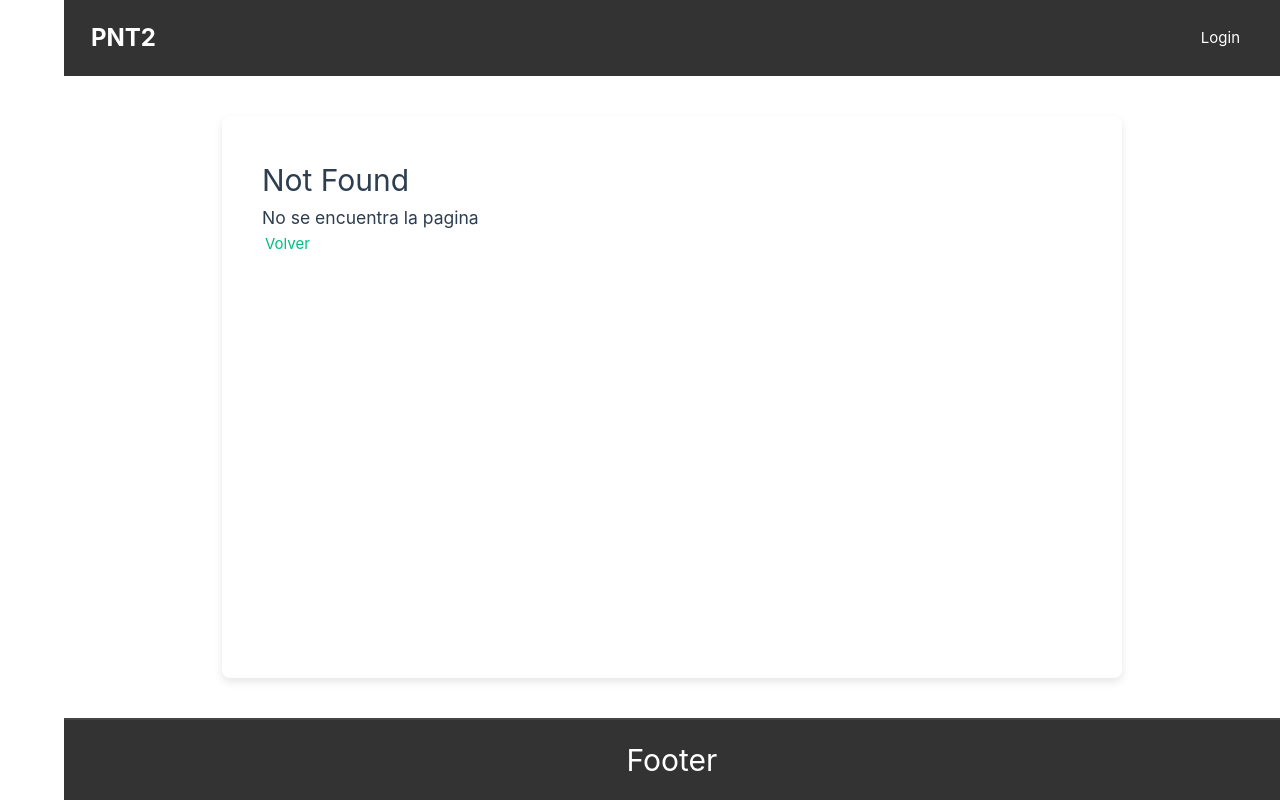
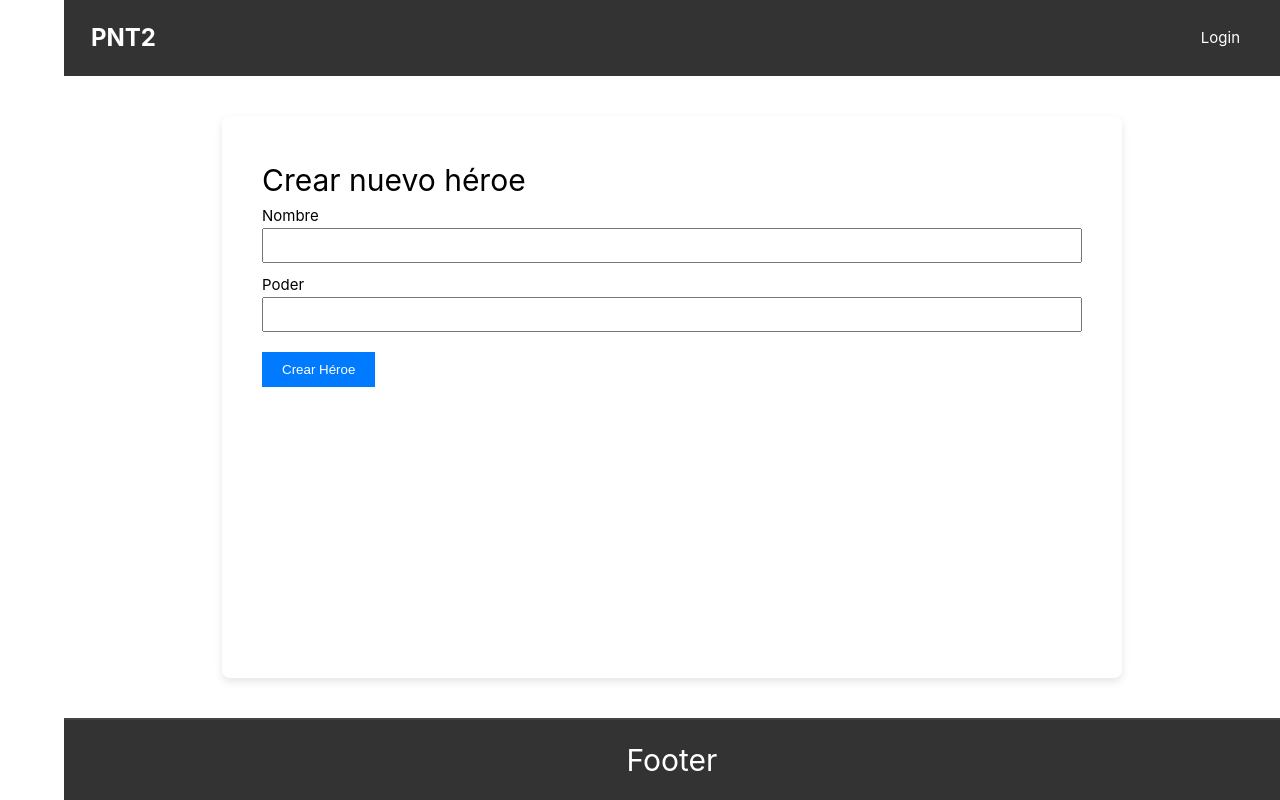
Before and after one commit to MatiasMonti/PNT2-TP_FINAL_SUPERHEROES, a Vue app: page /crearHeroe in a window 1280 px wide. Before the commit this address had no page. Shown: the top 800 px of the page. Built offline with nearby package versions, Linux system fonts and the light colour scheme; sample sign-in values are in the browser's storage.

Commit message:
boton crear heroe en vista Perfil con redireccion a vista CrearHeroe

```diff
--- a/src/router/index.js
+++ b/src/router/index.js
@@ -7,6 +7,7 @@ import Favorites from '@/views/Favorites.vue';
 import Perfil from '../views/Perfil.vue'
 import Biography from '@/views/Biography.vue';
 import BattleHistory from '@/views/BattleHistory.vue';
+import CrearHeroe from '@/views/CrearHeroe.vue';
 
 const routes = [
     {
@@ -68,6 +69,14 @@ const routes = [
         }
     },
     {
+        path: '/crearHeroe',
+        name: 'CrearHeroe',
+        component: CrearHeroe,
+        meta:{
+            requiereAuth: true
+        }
+    },
+    {
         path: '/:pathMatch(.*)*',
         name: 'NotFound',
         component: NotFound
--- a/src/stores/heroApiStore.js
+++ b/src/stores/heroApiStore.js
@@ -4,10 +4,13 @@ import axios from 'axios';
 export const useHeroApiStore = defineStore('heroApiStore', {
     state: () => ({
         heroes: [],
-        heroBiography : null
+        heroBiography : null,
+        customHeroes : []
     }),
     getters: {
-
+        // allHeroes(state) {
+        //     return [...state.heroes, ...state.customHeroes];
+        // }
     },
     actions: {
         async fetchHeroes(filter){
@@ -50,5 +53,19 @@ export const useHeroApiStore = defineStore('heroApiStore', {
                 console.error('El error es: ', error)
             }
         },
+         addCustomHero(hero) {
+            // // Crear un ID único para el héroe personalizado
+            // const newId = this.customHeroes.length > 0
+            //     ? this.customHeroes[this.customHeroes.length - 1].id + 1
+            //     : 1; // Inicia desde 1 si no hay héroes personalizados aún
+
+            this.customHeroes.push({
+                id: newId,
+                name: hero.nombre,
+                power: hero.poder
+            });
+            console.log("lista heroes admin",customHeroes.length);
+        }
+
     },
 })
--- /dev/null
+++ b/src/views/CrearHeroe.vue
@@ -0,0 +1,81 @@
+<template>
+    <div>
+        <h1 class="dark-text">Crear nuevo héroe</h1>
+        <form @submit.prevent="crearHeroe">
+            <label>
+                <p class="dark-text">Nombre</p>
+                <input v-model="nuevoHeroe.nombre" type="text" required />
+            </label>
+            <label>
+                <p class="dark-text">Poder</p>
+                <input v-model="nuevoHeroe.poder" type="text" required />
+            </label>
+            <!-- <label>
+                <p class="dark-text">URL de Imagen</p>
+                <input v-model="nuevoHeroe.imagenUrl" type="url" required />
+            </label> -->
+            <button type="submit">Crear Héroe</button>
+        </form>
+    </div>
+</template>
+
+<script>
+import { defineComponent } from 'vue';
+import { useHeroStore } from '../stores/heroStore';
+
+export default defineComponent({
+    data() {
+        return {
+            nuevoHeroe: {
+                nombre: '',
+                poder: '',
+              //  imagenUrl: ''
+            }
+        };
+    },
+    methods: {
+        async crearHeroe() {
+            try {
+                const heroStore = useHeroStore();
+                await heroStore.createHero(this.nuevoHeroe);
+                alert('Héroe creado exitosamente');
+                this.nuevoHeroe.nombre = '';
+                this.nuevoHeroe.poder = '';
+               // this.nuevoHeroe.imagenUrl = '';
+                this.$router.push({ name: 'Perfil' });
+            } catch (error) {
+                console.error('Error al crear el héroe:', error);
+                alert('Hubo un error al crear el héroe.');
+            }
+        }
+    }
+});
+</script>
+
+<style scoped>
+form label {
+    display: block;
+    margin-bottom: 10px;
+}
+
+form input {
+    margin-left: 0px;
+    width: 100%; /* Ajusta el ancho del input al 100% del contenedor */
+    padding: 8px; /* Añade un padding para mejor apariencia y espaciado */
+    box-sizing: border-box; /* Asegura que el padding no afecte el tamaño total */
+}
+
+form button {
+    display: block;
+    margin-top: 20px;
+    padding: 10px 20px;
+    background-color: #007bff;
+    color: white;
+    border: none;
+    cursor: pointer;
+}
+
+form button:hover {
+    background-color: #0056b3;
+}
+</style>
--- a/src/views/Perfil.vue
+++ b/src/views/Perfil.vue
@@ -1,9 +1,15 @@
 <template>
     <div>
         <h1 class="dark-text">Mi Perfil</h1>
+
         <div v-if="user">
-
-        </div>
+      <!-- Mostrar el rol del usuario -->
+      <p class="dark-text">
+        <strong>Rol:</strong>
+        <span v-if="isAdmin">Administrador</span>
+        <span v-else>Usuario</span>
+      </p>
+    </div>
         <div class="button-container">
             <button @click="irAFavoritos">Ir a Favoritos</button>
             <button @click="irALogin" class="logout-button">Cerrar sesión</button>
@@ -32,8 +38,12 @@
       <div v-else class="dark-text">
         <strong>No has agregado ningún héroe a favoritos aún.</strong>
       </div>
-
-
+      <div v-if="isAdmin">
+            <div class="spacer"></div>
+            <hr />
+            <h1 class="dark-text">Creacion Heroe</h1>
+            <button @click="irACrearHeroe">Crear Héroe</button>
+        </div>
 
     </div>
 </template>
@@ -75,6 +85,9 @@ export default defineComponent({
                 console.error('Error al guardar los cambios:', error);
                 alert('Hubo un error al guardar los cambios.');
             }
+        },
+        irACrearHeroe() {
+            this.$router.push({ name: 'CrearHeroe' });
         }
 
     },
```
